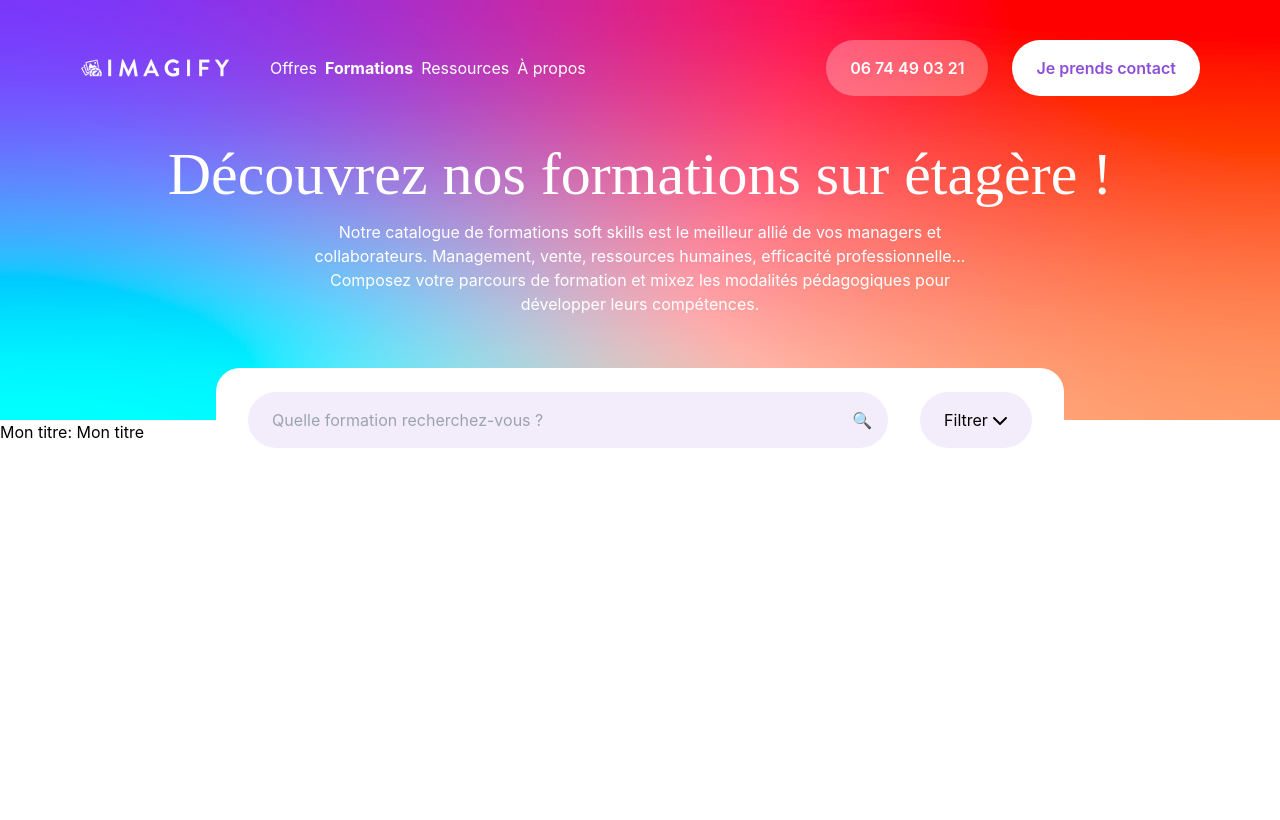
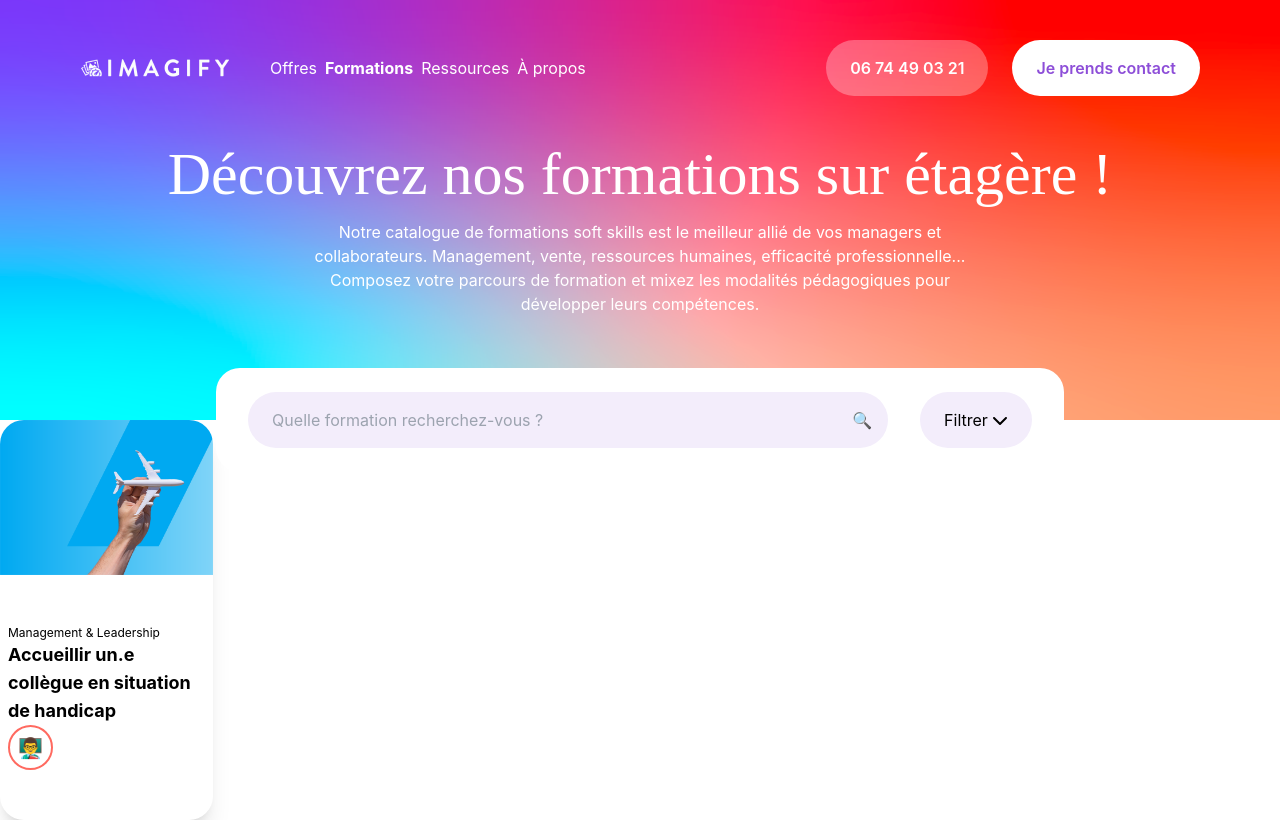
Before and after one commit to IIM-Creative-Technology/framework-front-end-a2dw2-chrismann_tamen, a Vue app: page / in a window 1280 px wide. Built offline with nearby package versions, Linux system fonts and the light colour scheme; a web font is replaced by a local one.

Commit message:
💄 card

```diff
--- a/src/App.vue
+++ b/src/App.vue
@@ -8,7 +8,7 @@ import Card from "./components/Card.vue";
 <template>
 
   <Top />
-  <Card title="Mon titre" />
+  <Card title="Accueillir un.e collègue en situation de handicap" theme='Management & Leadership' thumbnail="./src/assets/img/cards/8.png" thumbnailAlt="hand holding an airplane" />
 </template>
 
 <style scoped>
--- a/src/components/Card.vue
+++ b/src/components/Card.vue
@@ -1,9 +1,31 @@
 <!-- Voir https://vuejs.org/guide/components/props.html#prop-passing-details -->
 
 <script setup>
-defineProps(['title'])
+defineProps(['theme','thumbnail','thumbnailAlt','title'])
 </script>
 
 <template>
-  Mon titre: {{ title }}
+  <div class=" flex items-center flex-col w-1/6 cardH rounded-3xl shadow-xl">
+    <img class="object-cover w-full rounded-t-3xl" v-bind:src=thumbnail  v-bind:alt=thumbnailAlt>
+      <div class="justify-center h-full flex flex-col p-2">
+        <p class="text-xs">{{theme}}</p>
+        <p class="font-bold text-lg">{{title}}</p>
+        <div class="flex flex-row w-full gap-3">
+          <a class="flex items-center justify-center border-2 rounded-full border-minBtn minBtn border-solid text-xl" href="#">👨‍🏫</a>
+        </div>
+      </div>
+  </div>
 </template>
+
+<style scoped>
+.cardH{
+  height: 400px;
+}
+.border-minBtn{
+  border-color: minBtn;
+}
+.minBtn{
+  width: 45px;
+  height: 45px;
+}
+</style>
```
